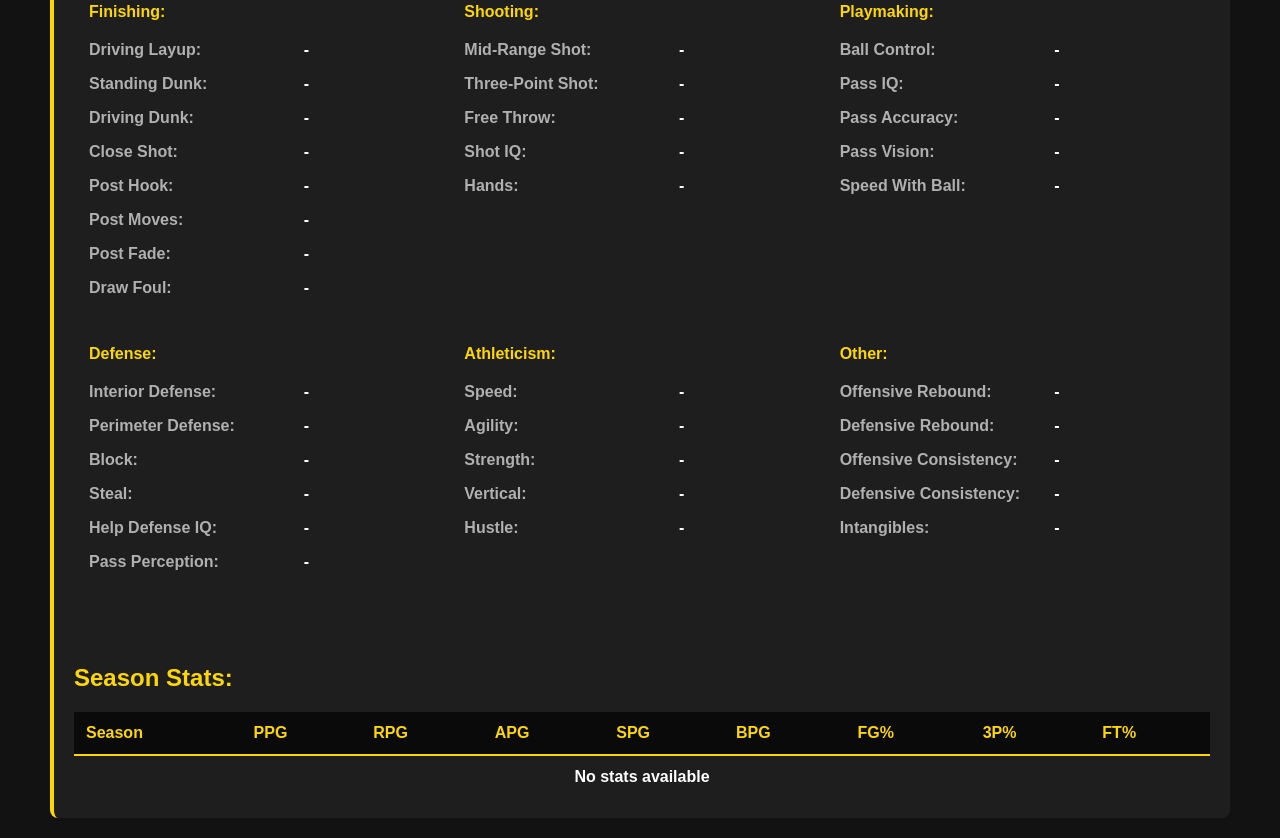
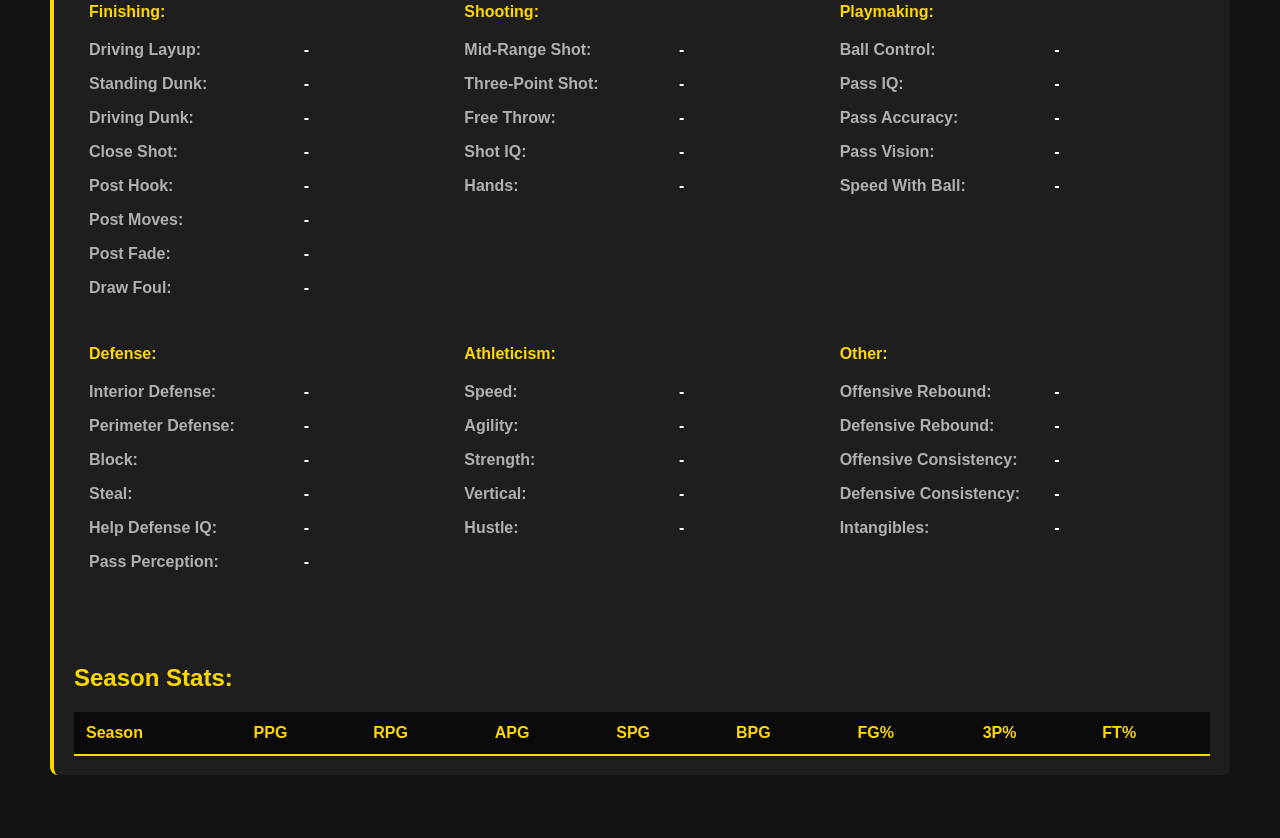
Before and after one commit to LegacyBasketballAssociation/LBA, a plain HTML site: page player_page.html in a window 1280 px wide. Shown: the part 362-1200 px from the top of the page. After the commit the page ends 1157 px from the top, so only its background shows below. Drawn offline with nearby package versions, Linux system fonts and the light colour scheme.

Commit message:
Update player_page.html

```diff
--- a/player_page.html
+++ b/player_page.html
@@ -385,7 +385,6 @@
       </thead>
       <tbody id="statsBody">
         <tr>
-          <td colspan="9" style="text-align: center;">No stats available</td>
         </tr>
       </tbody>
     </table>
```
